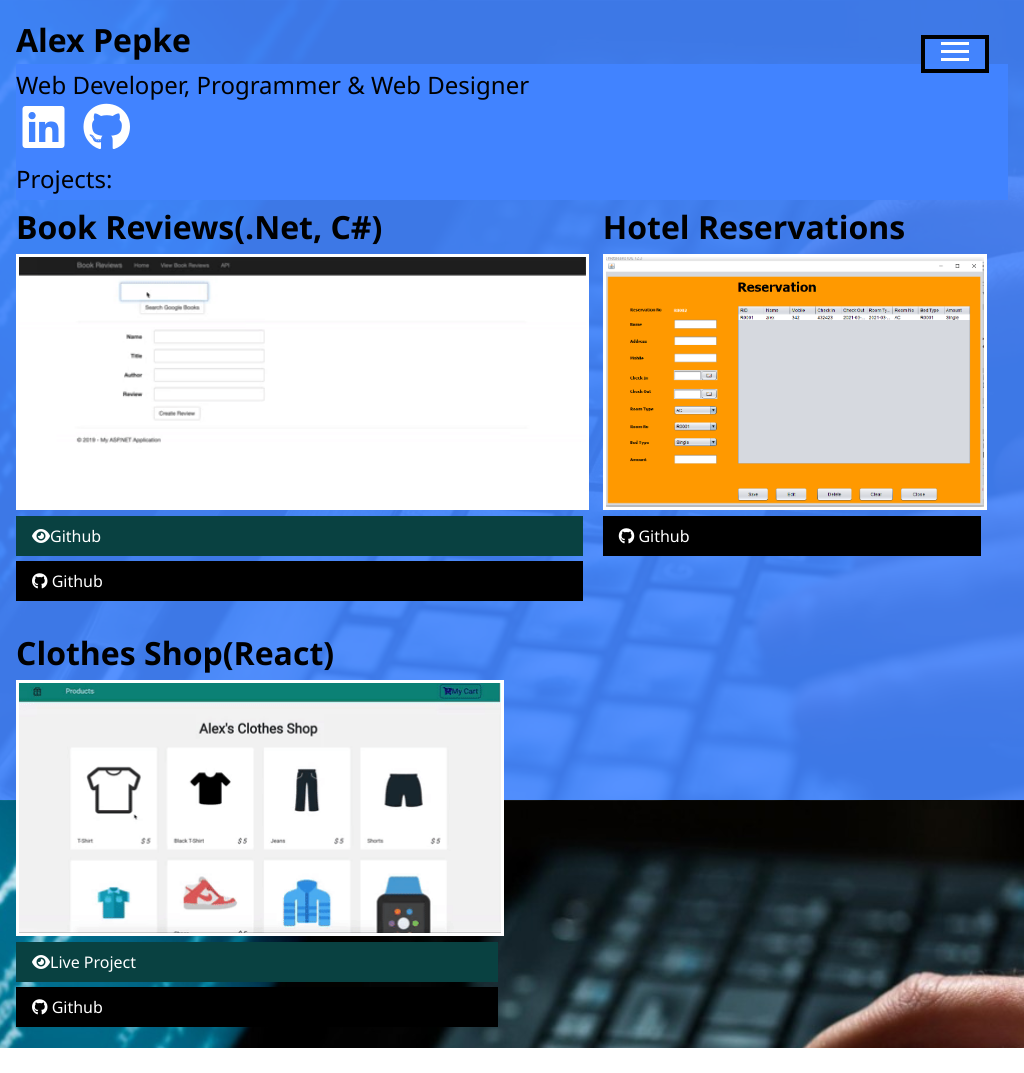
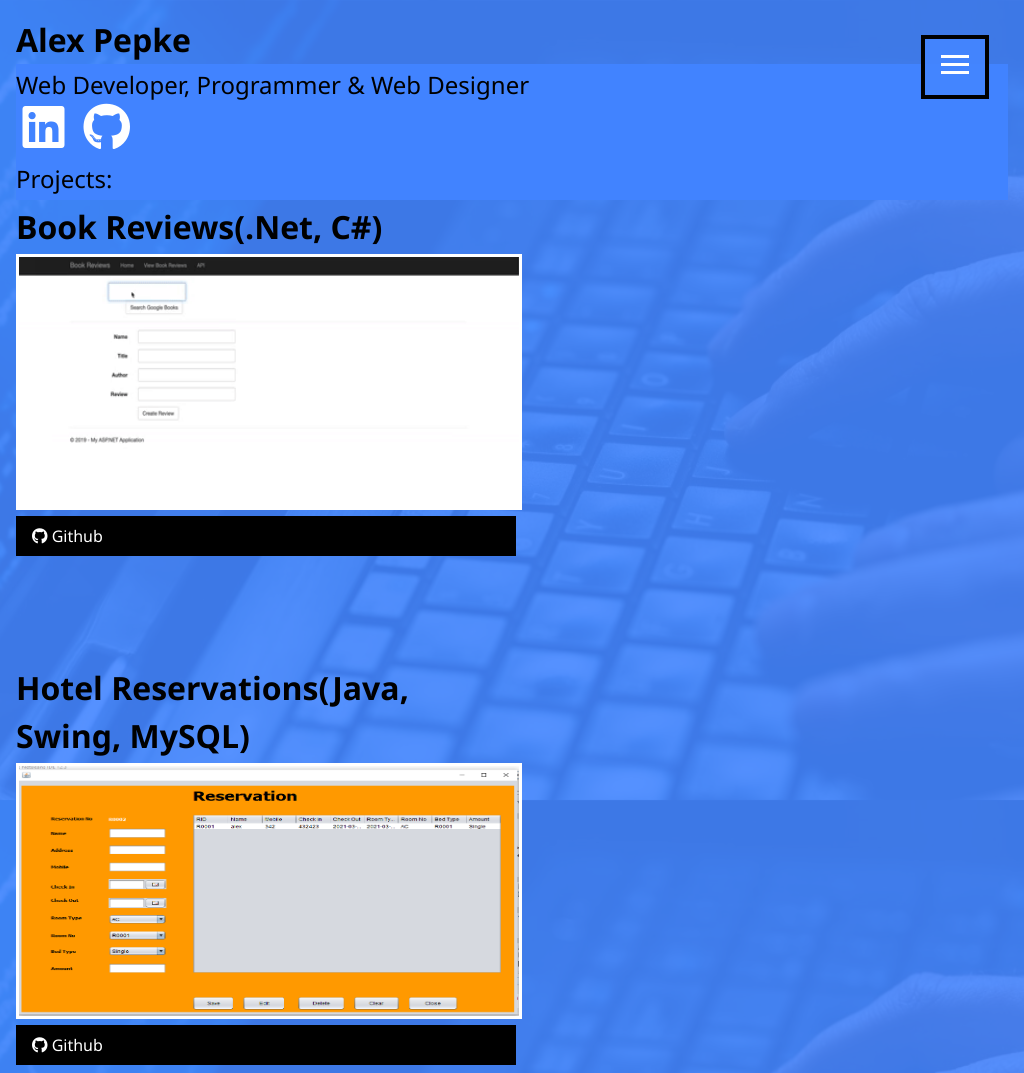
Before and after one commit to Apepke/my_portfolio, a plain HTML site: page index.html in a window 1024 px wide. Shown: the top 1073 px of the page. Before the commit the page ends 1048 px from the top, so only its background shows below. Drawn offline with Linux system fonts and the light colour scheme.

```diff
--- a/css/main.css
+++ b/css/main.css
@@ -124,7 +124,8 @@
   line-height: 1.5;
 }
 body#bg-img {
-  background: url("../img/background.jpg");
+  position: relative;
+  background: url(../img/background.jpg);
   background-attachment: fixed;
   background-repeat: repeat;
   background-size: cover;
@@ -135,7 +136,7 @@
   top: 0;
   right: 0;
   width: 100%;
-  height: 100%;
+  height: 100vh;
   z-index: -1;
   background: rgba(68, 133, 255, 0.9);
 }
@@ -169,7 +170,7 @@
 h1.menu-heading {
   color: white;
   margin-bottom: 2rem;
-  padding: 0.2rem 1rem;
+  padding: 1rem 1rem;
   background: rgba(68, 133, 255, 0.9);
   border: 4px solid black;
   display: flex;
@@ -325,10 +326,23 @@
   h2.sm-heading {
     width:50%;
   }
+  .item{
+    width:100%;
+  }
+  body#bg-img:after {
+    height: 100%;
+  }
 }
 @media screen and (min-width: 801px) and (max-width: 1170px) {
   .projects {
     display: flex;
     flex-wrap:wrap;
+    grid-gap:100px;
+  }
+  .item{
+    width:500px;
+  }
+  body#bg-img:after {
+    height: 100%;
   }
 }
--- a/index.html
+++ b/index.html
@@ -1,5 +1,6 @@
 <!DOCTYPE html>
 <html lang="en">
+
 <head>
   <meta charset="UTF-8" />
   <meta name="viewport" content="width=device-width, initial-scale=1.0" />
@@ -8,6 +9,7 @@
   <link rel="stylesheet" href="css/main.css" />
   <title>Alex Pepke's Portfolio</title>
 </head>
+
 <body id="bg-img">
   <header>
     <div class="menu-btn">
@@ -58,24 +60,25 @@
     </h2>
     <div class="projects">
       <div class="item">
-              <h1 class ="sm-heading">Book Reviews(.Net, C#)</h1>
+        <h1 class="sm-heading">Book Reviews(.Net, C#)</h1>
         <a href="https://github.com/Apepke/Book-Reviews">
           <img src="img/bookreview.gif" alt="Project" />
         </a>
-            <a href="https://github.com/Apepke/Book-Reviews" class="btn-light"> <i class="fas fa-eye"></i>Github</a>
         <a href="https://github.com/Apepke/Book-Reviews" class="btn-dark">
           <i class="fab fa-github"></i> Github
         </a>
       </div>
       <div class="item">
-              <h1 class ="sm-heading">Hotel Reservations</h1>
+        <h1 class="sm-heading">Hotel Reservations(Java, Swing, MySQL)</h1>
+        <a href="https://github.com/Apepke/Hotel-Reservations">
           <img src="img/HotelReservations.png" alt="Project" />
+        </a>
         <a href="https://github.com/Apepke/Hotel-Reservations" class="btn-dark">
           <i class="fab fa-github"></i> Github
         </a>
       </div>
       <div class="item">
-          <h1 class ="sm-heading">Clothes Shop(React)</h1>
+        <h1 class="sm-heading">Clothes Shop(React)</h1>
         <a href="https://apepke.github.io/clothes_store/#/">
           <img src="img/clothesShop.gif" alt="Project" />
         </a>
@@ -91,4 +94,5 @@
   </main>
   <script src="js/main.js"></script>
 </body>
+
 </html>
```
Lines whose indentation alone changed are shown as unchanged.
